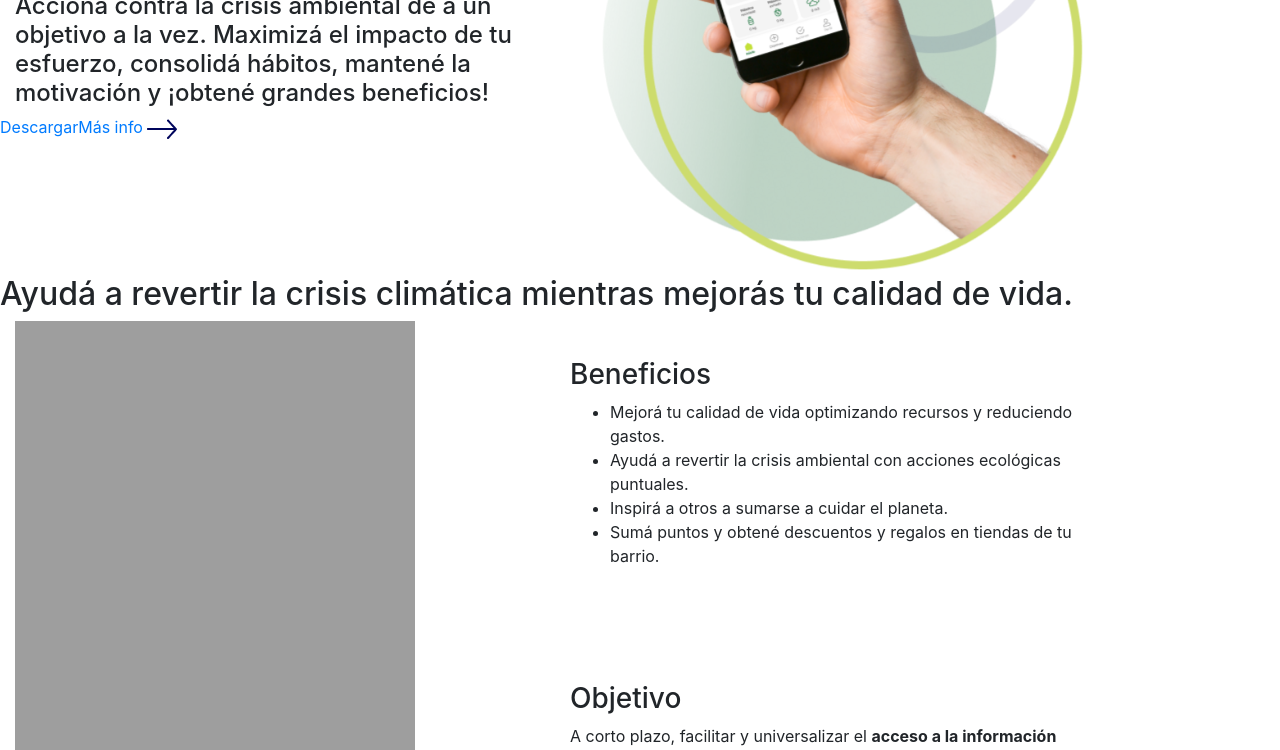
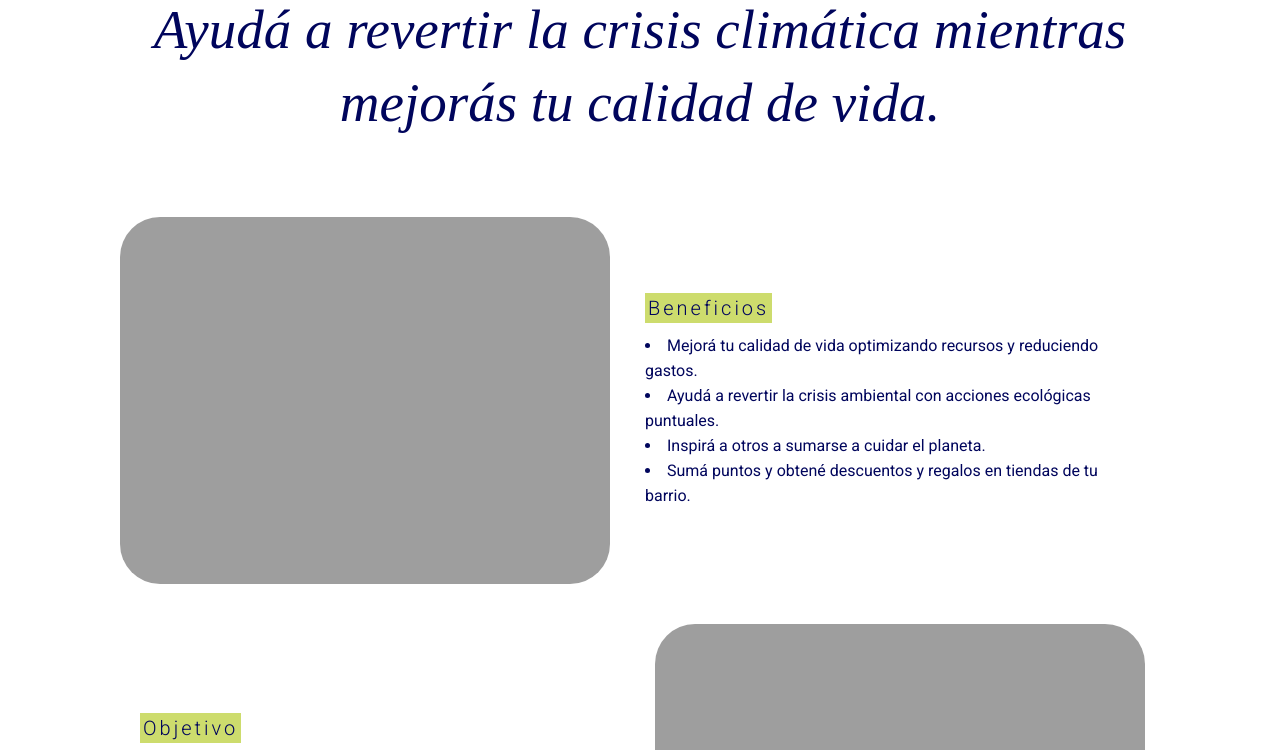
Before and after one commit to mpaztorroba/ProyectoCoderHouse, a plain HTML site: page index.html in a window 1280 px wide. Shown: the part 674-1424 px from the top of the page. Drawn offline with nearby package versions, Linux system fonts and the light colour scheme; the site is published under a folder, as on GitHub Pages, so addresses that start at the root find nothing; a web font is replaced by a local one.

Commit message:
Update index.html

```diff
--- a/index.html
+++ b/index.html
@@ -4,7 +4,7 @@
     <meta charset="UTF-8">
     <title>GreenHabit - Sé el cambio que el planeta necesita.</title>
     <link rel="stylesheet" href="https://cdn.jsdelivr.net/npm/bootstrap@4.6.1/dist/css/bootstrap.min.css" integrity="sha384-zCbKRCUGaJDkqS1kPbPd7TveP5iyJE0EjAuZQTgFLD2ylzuqKfdKlfG/eSrtxUkn" crossorigin="anonymous">
-    <link rel="stylesheet" href="/Estilos/estilo.css">
+    <link rel="stylesheet" href="Estilos/estilo.css">
     <meta name="viewport" content="width=device-width, initial-scale=1.0"/>
     <link rel="stylesheet" href="https://cdnjs.cloudflare.com/ajax/libs/animate.css/4.1.1/animate.min.css"/>
     <meta name="description" content="Accioná contra la crisis ambiental de a un objetivo a la vez. Conocé la app para consolidar hábitos ecológicos.">
```
